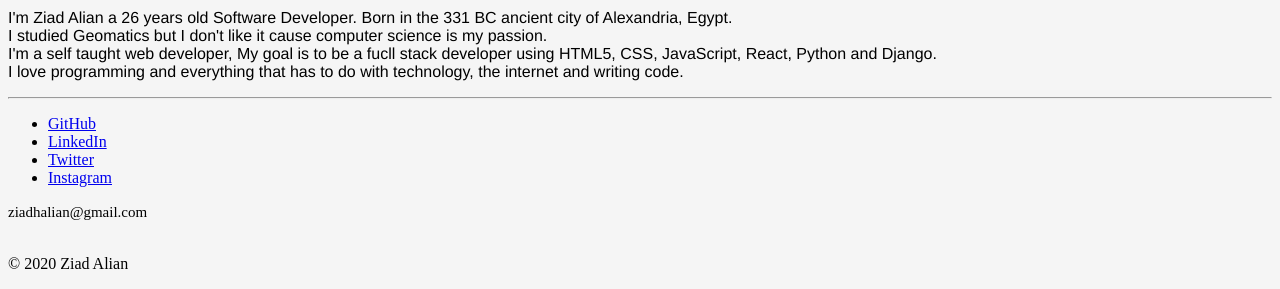
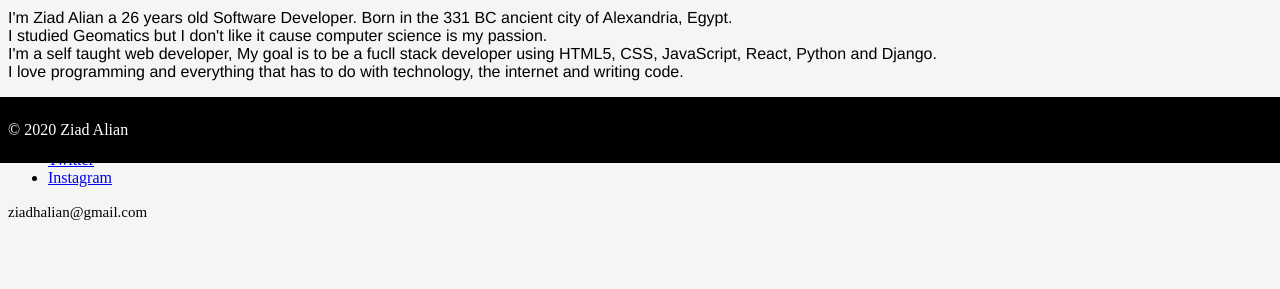
Before and after one commit to ziaalian/my-portfolio, a plain HTML site: page index.html in a window 1280 px wide. Shown: the part 637-926 px from the top of the page. After the commit the page ends 884 px from the top, so only its background shows below. Drawn offline with Linux system fonts and the light colour scheme.

Commit message:
putting the copy right at the bottom of the page

```diff
--- a/mystyle.css
+++ b/mystyle.css
@@ -37,9 +37,14 @@ p {
       color: black;
       font-size: 15px;
 
+
   }
-  footer {
-      background-color: black;
-      color: white;
-     padding: 0.5em;
-  }
+  .footer {
+    position: fixed;
+    left: 0;
+    bottom: 0;
+    width: 100%;
+    background-color: black;
+    color:white;
+    padding: 0.5em;
+      }
```
